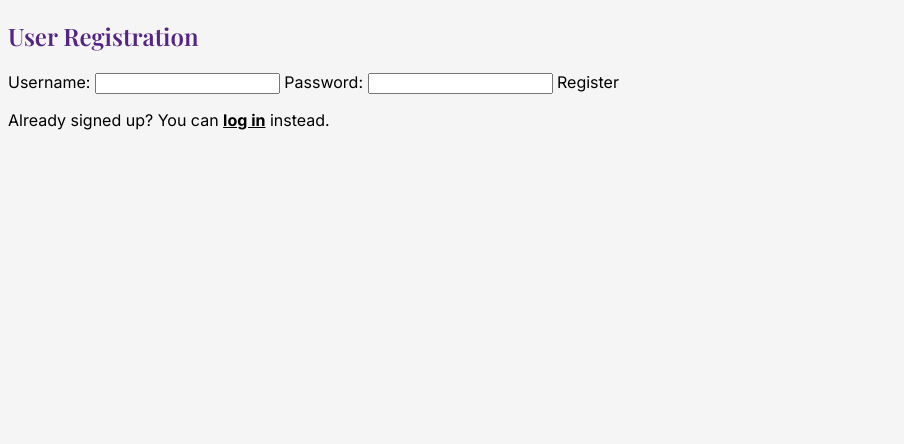
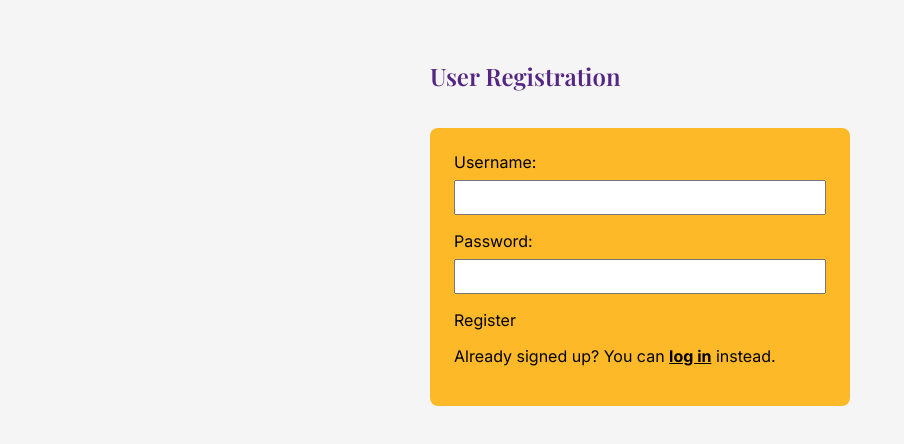
Before and after one commit to dakpasala/csc-437-app, a website built with Vite: page packages/app/register.html in a window 1280 px wide. Shown: the whole page, without its empty margins (0-904 px from the left). Built offline with nearby package versions, Linux system fonts and the light colour scheme; what @unbndl/html would draw is missing.

Commit message:
okay now have auth.css, just to ensure the auth pages look good

```diff
--- /dev/null
+++ b/packages/app/public/styles/auth.css
@@ -0,0 +1,27 @@
+body.auth-page {
+  padding: 2rem;
+}
+
+.auth-shell {
+  display: grid;
+  gap: 1rem;
+  max-width: 420px;
+  margin: 0 auto;
+}
+
+.auth-card {
+  background-color: var(--color-background-card);
+  color: var(--color-text);
+  padding: 1.5rem;
+  border-radius: 8px;
+}
+
+.auth-card label {
+  display: grid;
+  gap: 0.5rem;
+  margin-bottom: 1rem;
+}
+
+.auth-card input {
+  padding: 0.5rem;
+}
--- a/packages/app/register.html
+++ b/packages/app/register.html
@@ -11,13 +11,14 @@
     <link rel="stylesheet" href="/styles/reset.css" />
     <link rel="stylesheet" href="/styles/tokens.css" />
     <link rel="stylesheet" href="/styles/page.css" />
+    <link rel="stylesheet" href="/styles/auth.css" />
 
     <script type="module" src="/src/login.ts"></script>
   </head>
-  <body class="page">
-    <auth-provider>
+  <body class="auth-page">
+    <auth-provider class="auth-shell">
         <h2>User Registration</h2>
-        <main class="card">
+        <main class="auth-card">
             <login-form api="/auth/register">
             <label>
                 <span>Username:</span>
--- a/packages/app/src/components/login-form.ts
+++ b/packages/app/src/components/login-form.ts
@@ -28,9 +28,28 @@ export class LoginFormElement extends HTMLElement {
       </button>
     </form>`;
 
+  static styles = css`
+    form {
+      display: grid;
+      gap: 1rem;
+    }
+
+    button {
+      width: fit-content;
+      padding: 0.5rem 1rem;
+      cursor: pointer;
+    }
+
+    .error {
+      color: red;
+      margin: 0;
+    }
+  `;
+
   constructor() {
     super();
     shadow(this)
+      .styles(reset.styles, LoginFormElement.styles)
       .replace(this.viewModel.render(this.view));
 
     this.shadowRoot?.addEventListener("submit", (ev) => {
```
Also changed, not shown: packages/app/login.html (+4 -3 lines), packages/app/dist/assets/login-ChBphGKd.js (added), packages/app/dist/assets/login-e_3kWdEM.js (deleted), packages/app/dist/assets/main-C4KfUqVB.js (deleted), packages/app/dist/assets/main-noM9nWpm.js (added), packages/app/dist/assets/view-9-Tk-Emq.js (added), packages/app/dist/assets/view-lW8DKznB.js (deleted), packages/app/dist/index.html, packages/app/dist/login.html, packages/app/dist/register.html, packages/app/dist/styles/auth.css (added).
